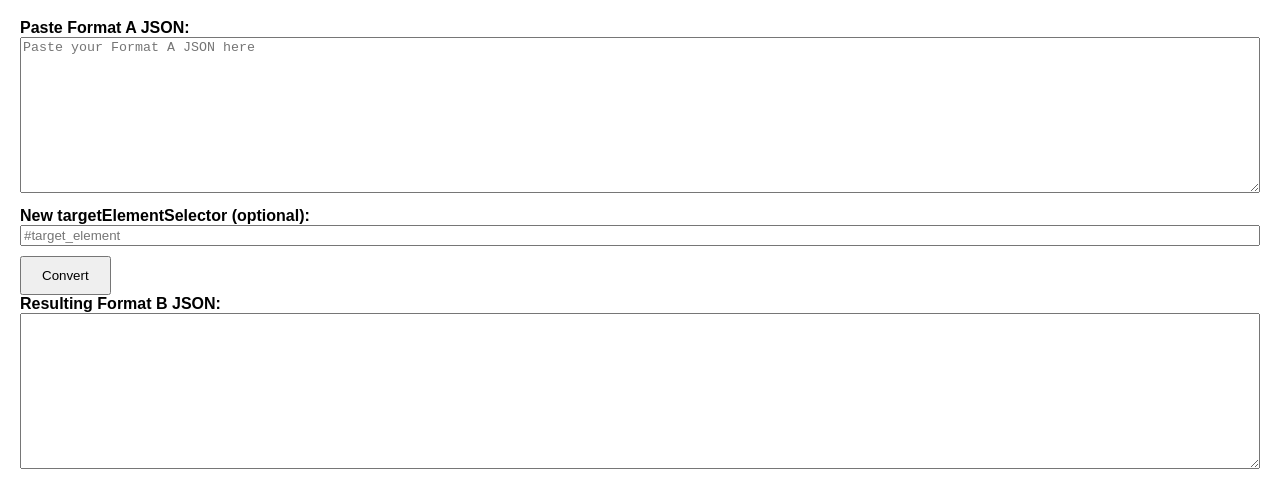
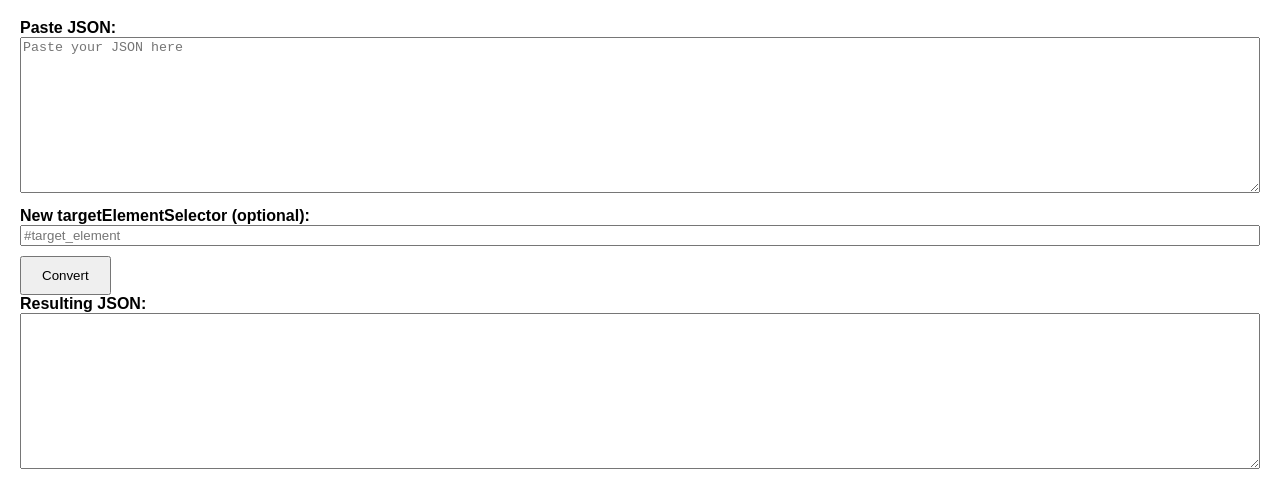
Before and after one commit to WeiYewT/s2sJsonConverter, a plain HTML site: page index.html in a window 1280 px wide. Shown: the part 61-564 px from the top of the page. Drawn offline with Linux system fonts and the light colour scheme.

Commit message:
Update index.html

```diff
--- a/index.html
+++ b/index.html
@@ -26,10 +26,9 @@
 <body>
   <h1>JSON Converter</h1>
 
-  <!-- Input JSON (Format A) -->
   <div>
-    <label class="input-label" for="inputJSON">Paste Format A JSON:</label>
-    <textarea id="inputJSON" rows="10" placeholder="Paste your Format A JSON here"></textarea>
+    <label class="input-label" for="inputJSON">Paste JSON:</label>
+    <textarea id="inputJSON" rows="10" placeholder="Paste your JSON here"></textarea>
   </div>
 
   <!-- Target Element Selector -->
@@ -43,9 +42,8 @@
     <button onclick="letsGo()">Convert</button>
   </div>
 
-  <!-- Output JSON (Format B) -->
   <div>
-    <label class="input-label" for="outputJSON">Resulting Format B JSON:</label>
+    <label class="input-label" for="outputJSON">Resulting JSON:</label>
     <textarea id="outputJSON" rows="10" readonly></textarea>
   </div>
 
@@ -74,7 +72,6 @@
           });
         }
 
-        // 4. Create the skeleton for Format B.
         const outputObj = {
           "sessionId": "",
           "pageContext": {
```
